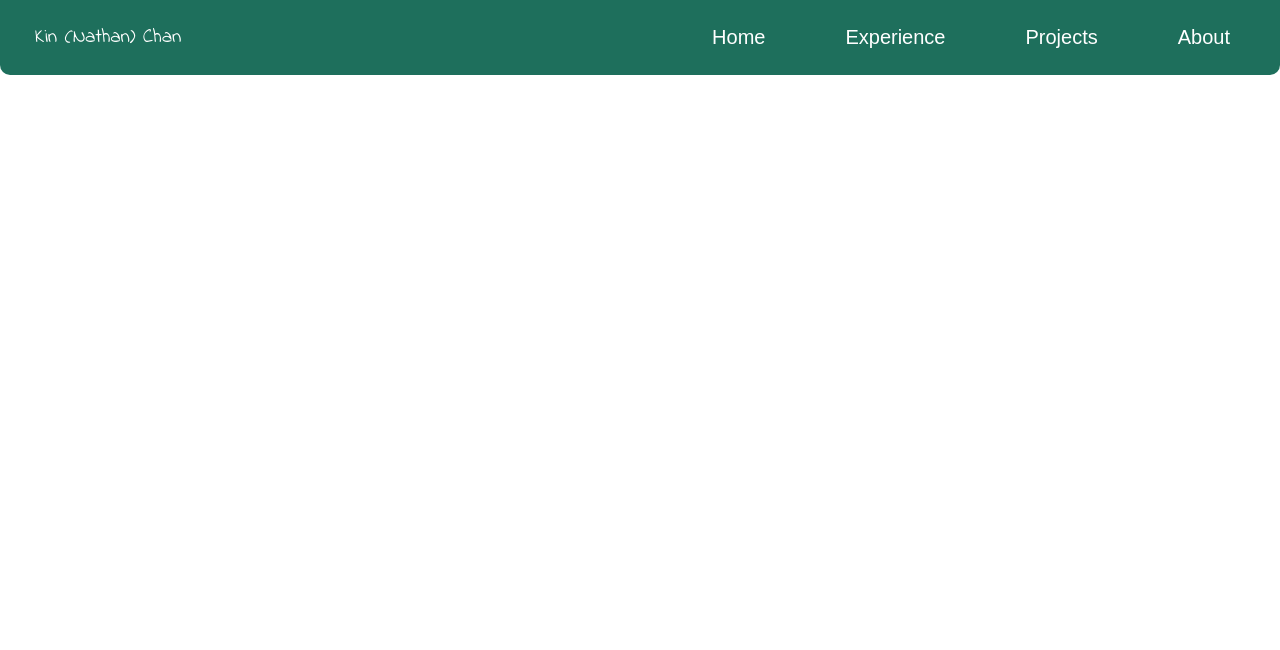
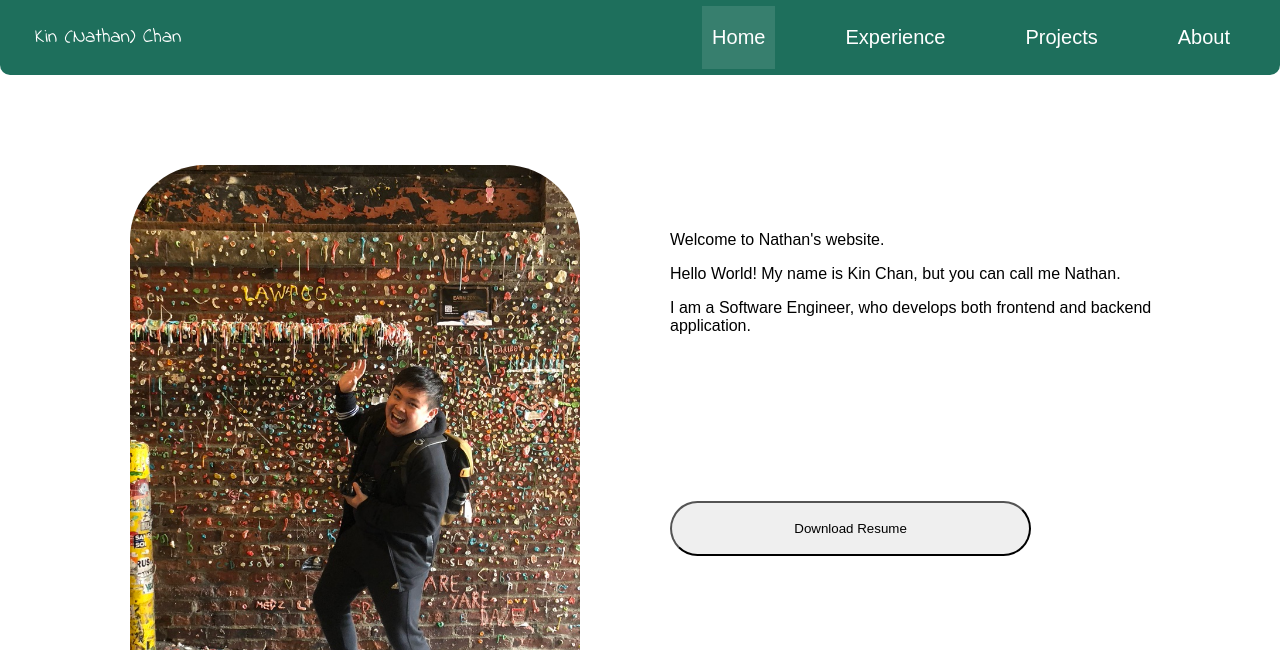
Before and after one commit to NathanCK/NathanCK.github.io, a React app: page / in a window 1280 px wide. Shown: the top 650 px of the page. Built offline with nearby package versions, Linux system fonts and the light colour scheme; a web font is replaced by a local one.

Commit message:
fixed links.

```diff
--- a/package.json
+++ b/package.json
@@ -19,7 +19,7 @@
   "bugs": {
     "url": "https://github.com/NathanCK/NathanCK.github.io/issues"
   },
-  "homepage": "https://nathanck.github.io/NathanCK.github.io",
+  "homepage": "https://nathanck.github.io/index.html",
   "dependencies": {
     "babel-cli": "latest",
     "babel-preset-react-app": "latest",
--- a/src/index.js
+++ b/src/index.js
@@ -19,7 +19,7 @@ const Main = () => {
     <HashRouter id="page">
       <MyHeader></MyHeader>
       <div className="content">
-        <Route exact path="/home" component={Home} />
+        <Route exact path="/" component={Home} />
         <Route path="/experience" component={MyExperience} />
         <Route path="/projects" component={MyProjects} />
         <Route path="/about" component={About} />
--- a/src/my_header.js
+++ b/src/my_header.js
@@ -15,7 +15,7 @@ const MyHeader = (props) => {
     <header>
       <div id="NameAndIcon">Kin (Nathan) Chan</div>
       <div id="nav">
-        <NavItem subTitle={"Home"} link={"/home"} />
+        <NavItem subTitle={"Home"} link={"/"} />
         <NavItem subTitle={"Experience"} link={"/experience"} />
         <NavItem subTitle={"Projects"} link={"/projects"} />
         <NavItem subTitle={"About"} link={"/about"} />
```
Also changed, not shown: build/asset-manifest.json, build/index.html, 8 other files.
